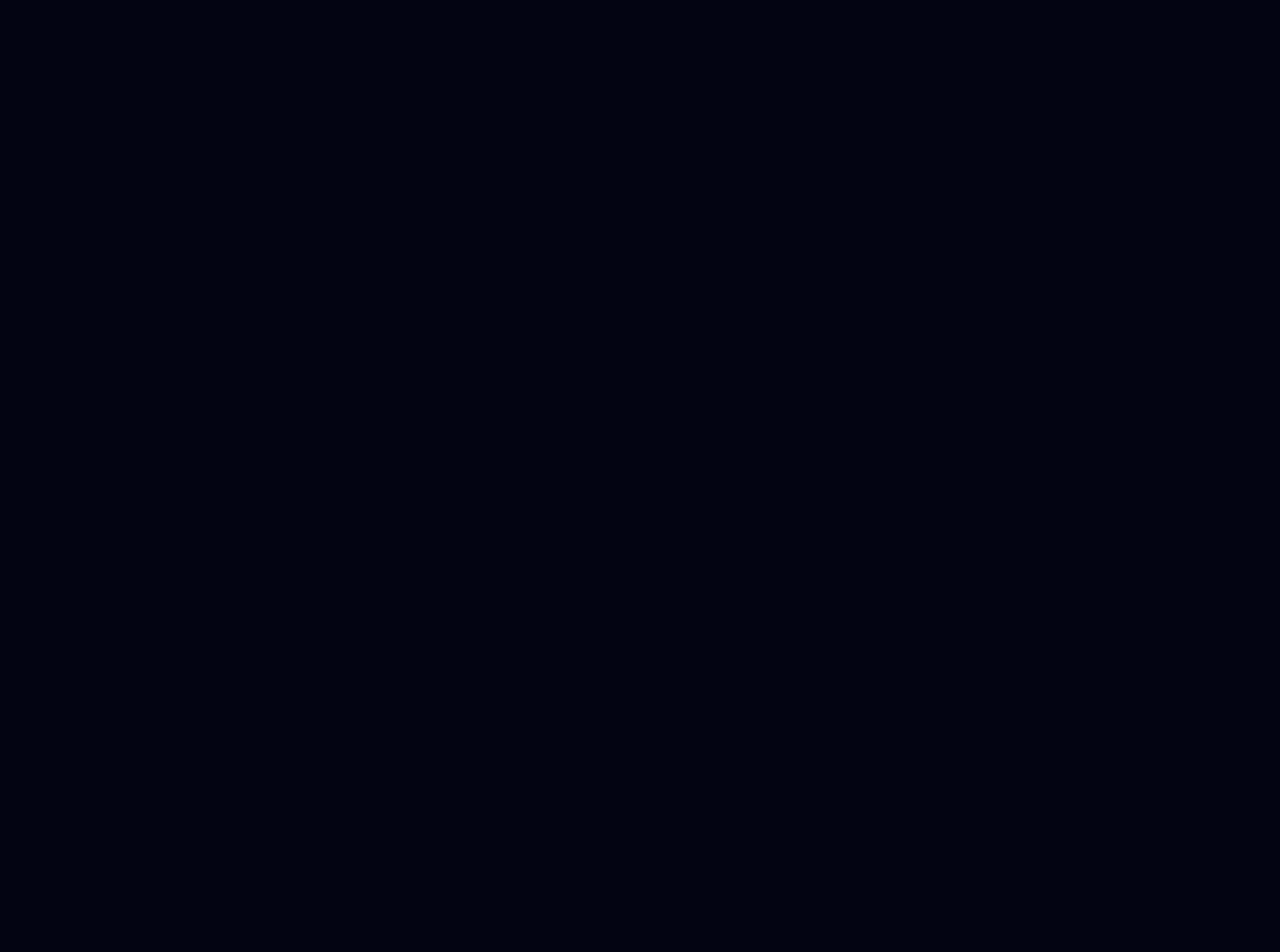
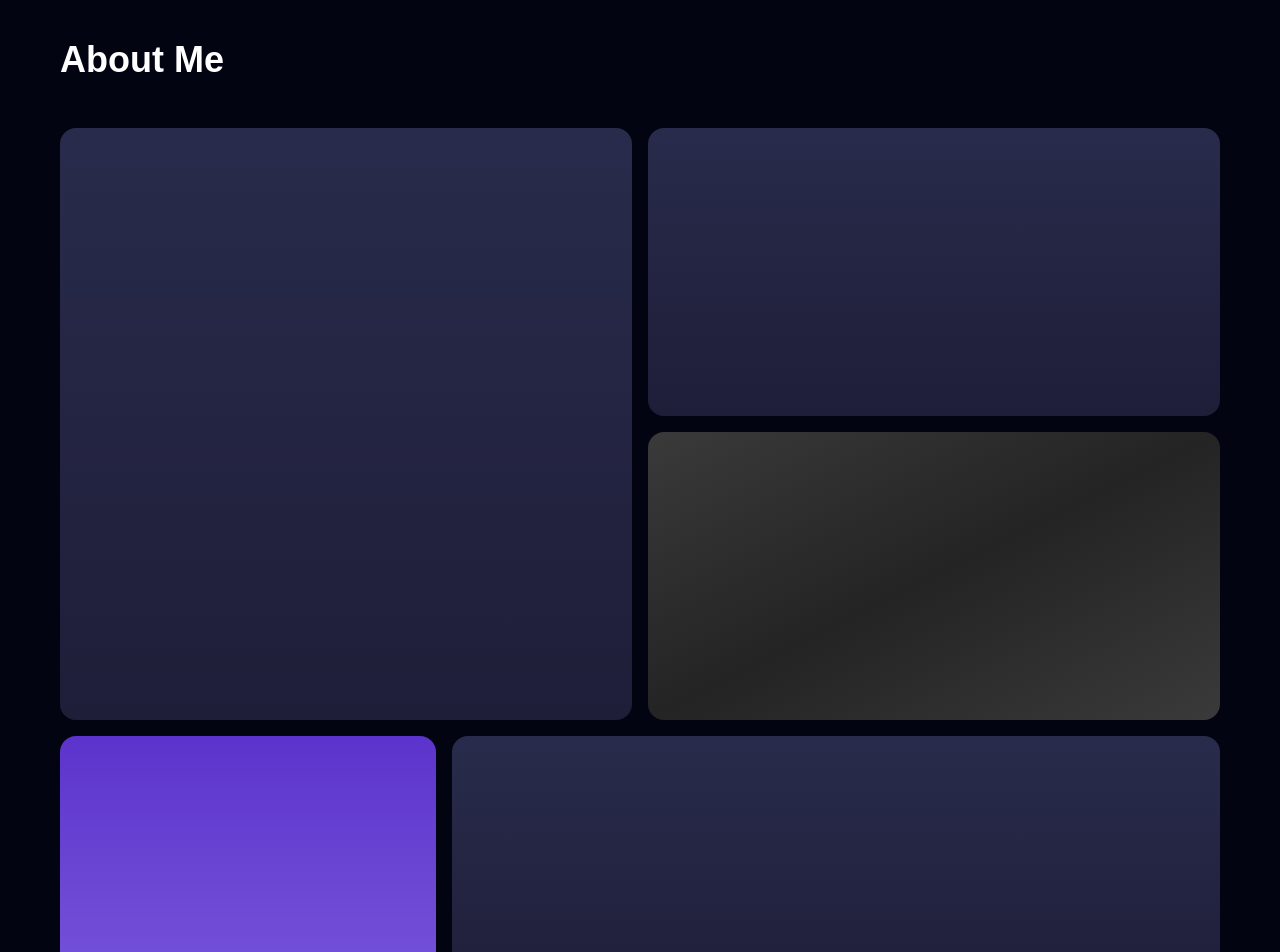
Before and after one commit to codeby-vikrant/Portfolio_Vikrant_Vani, a React (Vite) app: page / in a window 1280 px wide. Shown: the part 880-1832 px from the top of the page. Before the commit the page ends 800 px from the top, so only its background shows below. Built offline with nearby package versions, Linux system fonts and the light colour scheme; a web font is replaced by a local one.

Commit message:
added card sections for about

```diff
--- a/src/sections/About.jsx
+++ b/src/sections/About.jsx
@@ -1,5 +1,16 @@
 const About = () => {
-  return <div></div>;
+  return (
+    <section className="c-space section-spacing">
+      <h2 className="text-heading">About Me</h2>
+      <div className="grid grid-cols-1 gap-4 md:grid-cols-6 md:auto-rows-[18rem] mt-12">
+        <div className="flex items-end grid-default-color grid-1"></div>
+        <div className="grid-default-color grid-2"></div>
+        <div className="grid-black-color grid-3"></div>
+        <div className="grid-special-color grid-4"></div>
+        <div className="grid-default-color grid-5"></div>
+      </div>
+    </section>
+  );
 };
 
 export default About;
```
